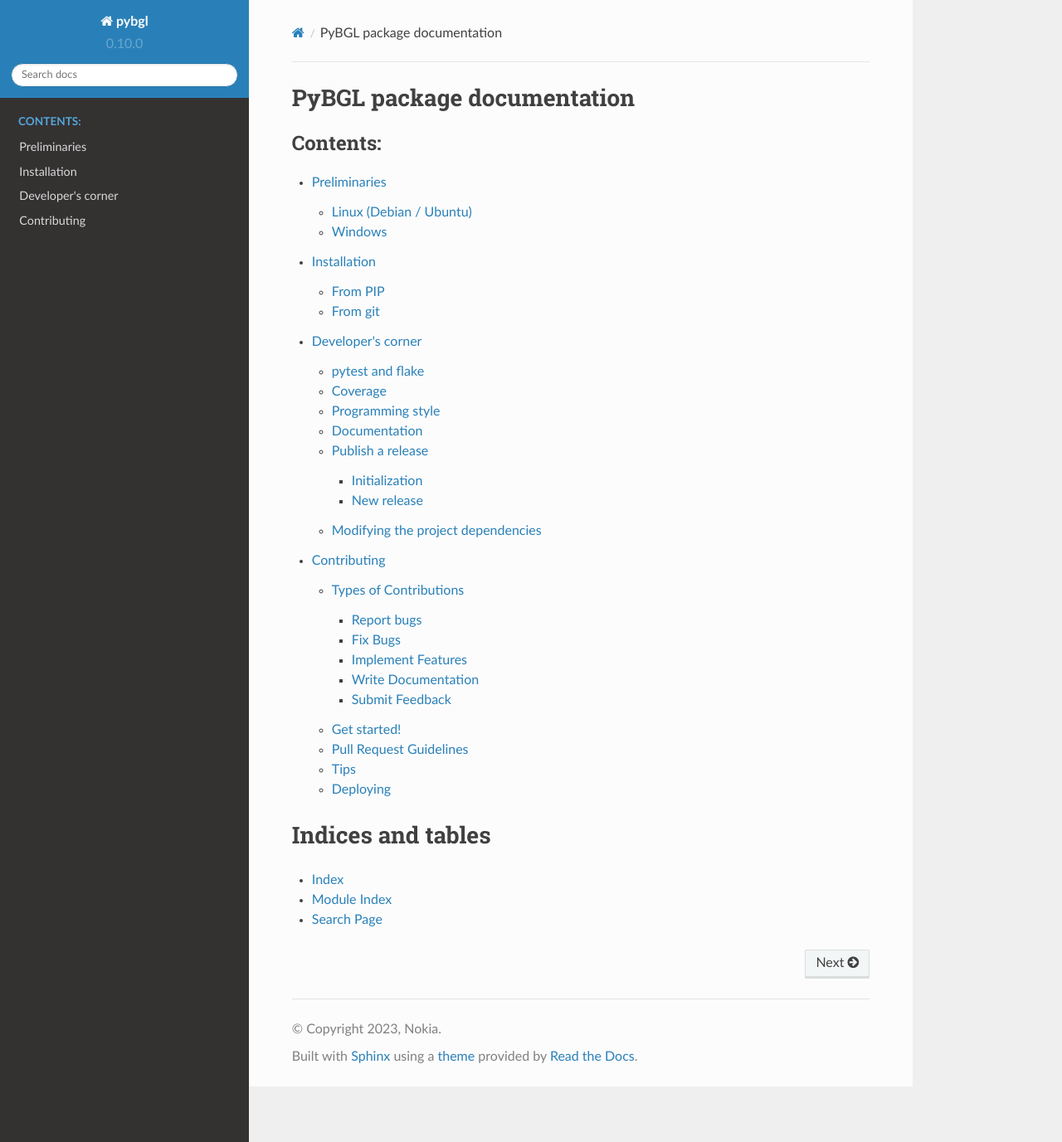
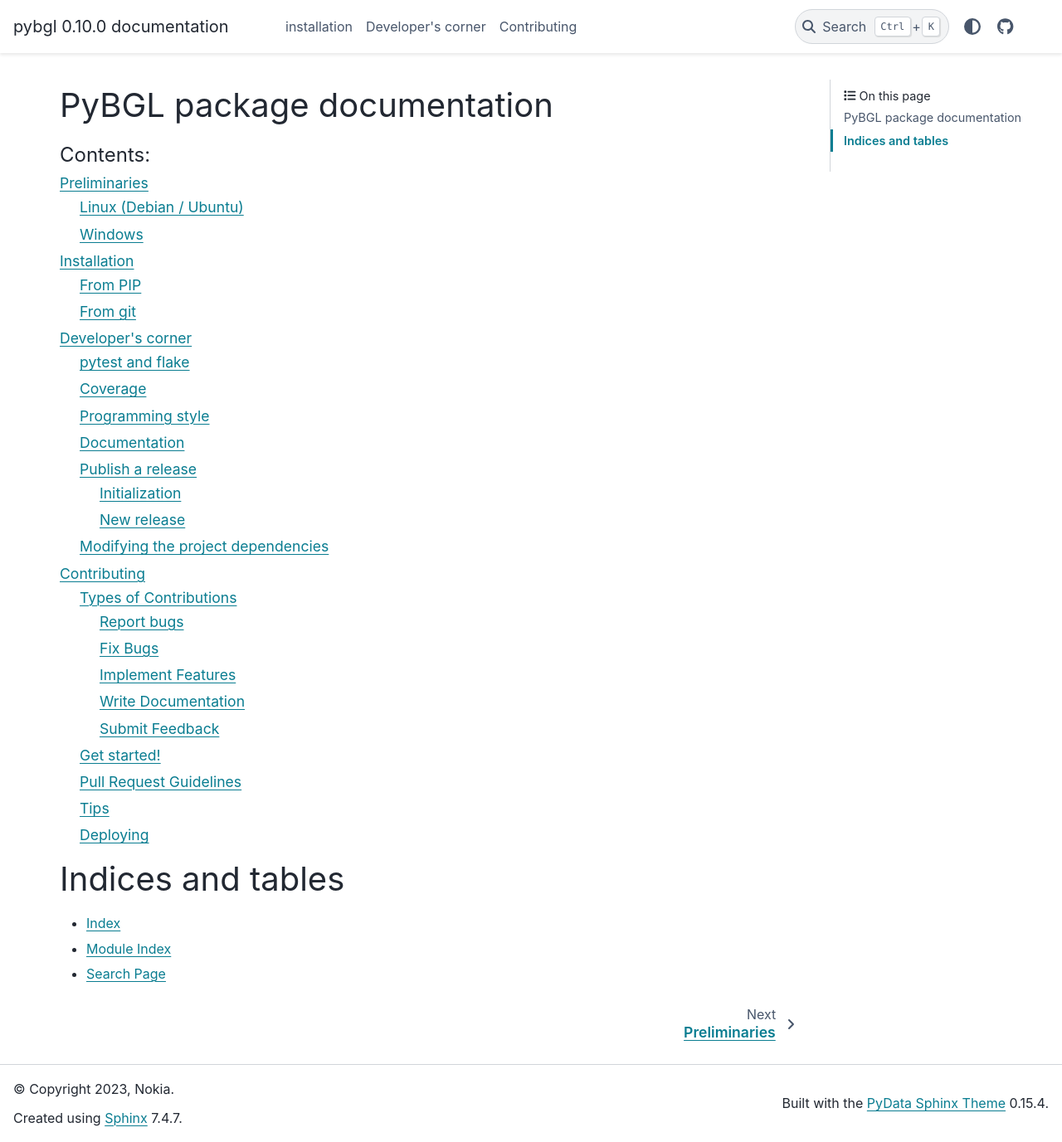
Before and after one commit to nokia/PyBGL, a Sphinx documentation site: the page built from docs/index.rst, in a window 1280 px wide and 1377 px high. Shown: the whole window at 83% size. Built offline with Sphinx 7.4.7 and the PyData theme 0.15.4, drawn with Linux system fonts in a browser that asks for light colours; pages that are not in the unit, such as notebooks, are missing from menus.

Commit message:
Migrated sphinx theme to pydata

```diff
--- a/docs/conf.py
+++ b/docs/conf.py
@@ -104,13 +104,30 @@
 # a list of builtin themes.
 #
 # html_theme = "alabaster"
-html_theme = "sphinx_rtd_theme"
+html_theme = "pydata_sphinx_theme"
 
 # Theme options are theme-specific and customize the look and feel of a
 # theme further.  For a list of options available for each theme, see the
 # documentation.
 #
-# html_theme_options = {}
+html_theme_options = {
+    "icon_links": [
+        {
+            "name": "GitHub",
+            "url": "https://github.com/nokia/pybgl",
+            "icon": "fa-brands fa-github",
+        },
+        {
+            "name": "PyPI",
+            "url": "https://pypi.org/project/pybgl",
+            "icon": "fa-custom fa-pypi",
+        },
+    ],
+    "header_links_before_dropdown": 5,
+    "show_nav_level": 2,
+    "show_toc_level": 2,
+    "navigation_depth": 2,
+}
 
 # Add any paths that contain custom static files (such as style sheets) here,
 # relative to this directory. They are copied after the builtin static files,
--- a/pyproject.toml
+++ b/pyproject.toml
@@ -43,9 +43,8 @@
 optional = true
 
 [tool.poetry.group.docs.dependencies]
-nbsphinx = "*"
+pydata-sphinx-theme = "*"
 Sphinx = ">=1.4"
-sphinx-rtd-theme = "*"
 sphinx_mdinclude = "*"
 
 [build-system]
```
Also changed, not shown: 1 other file.
